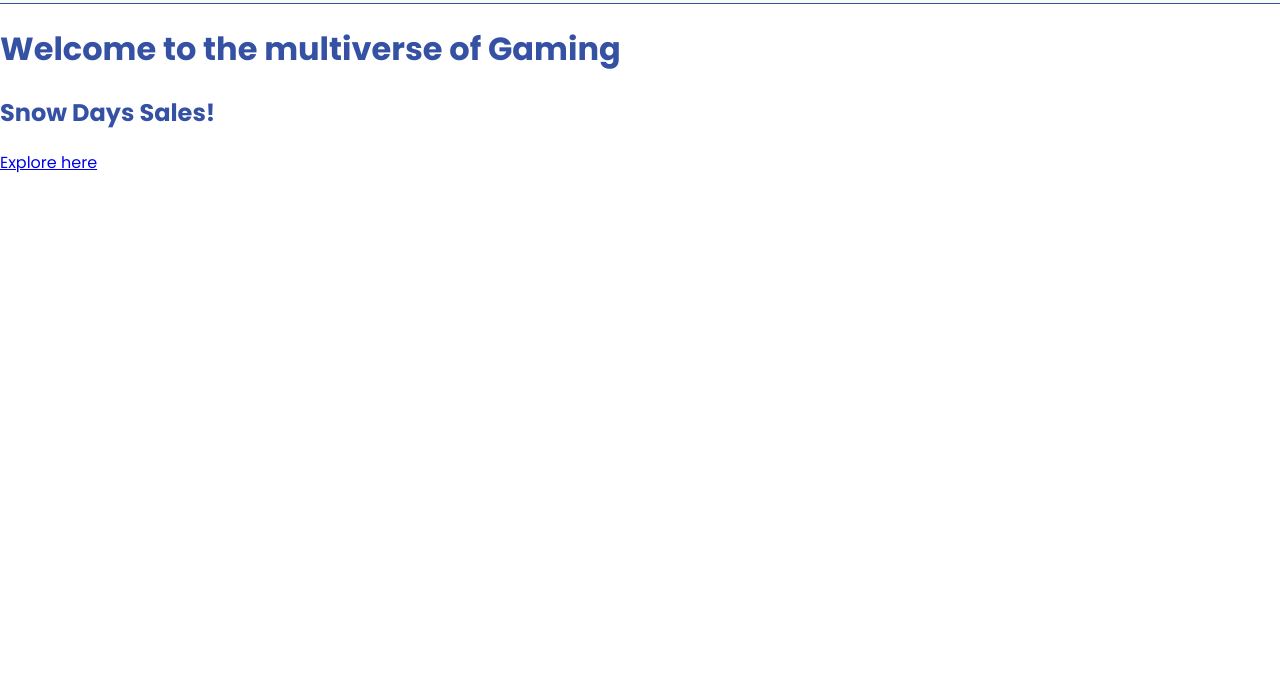
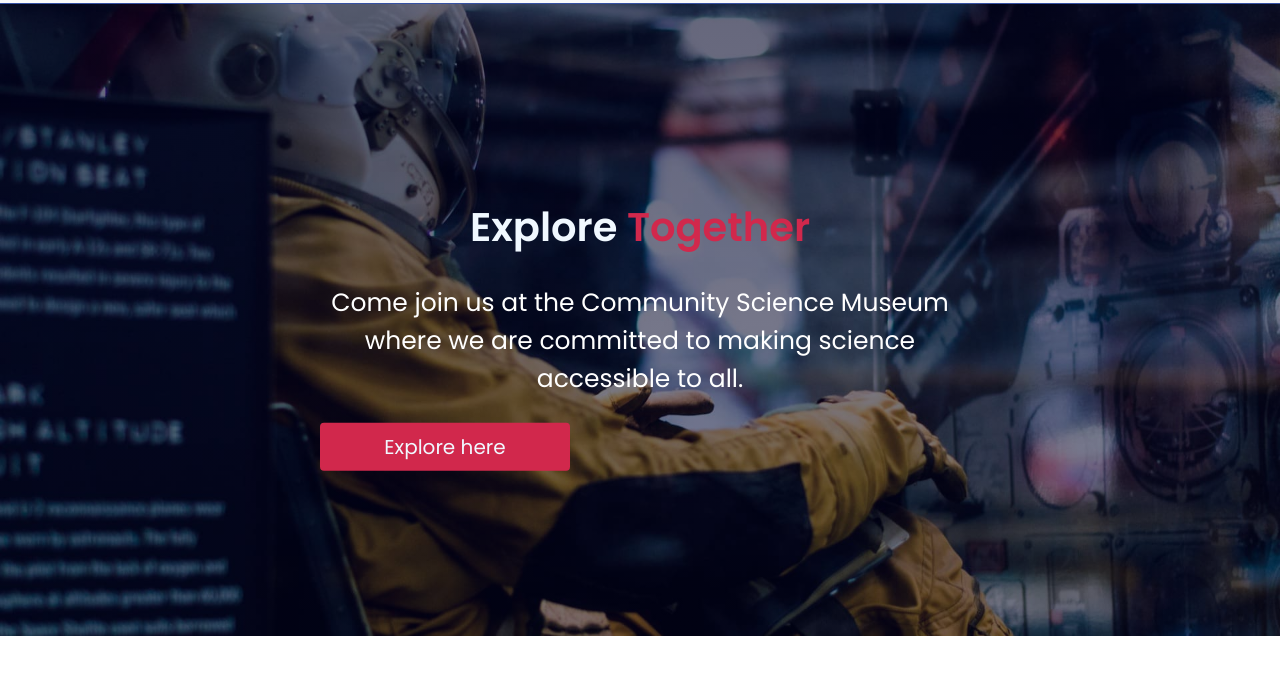
Before and after one commit to Kevokamau/Semester-project, a plain HTML site: page index.html in a window 1280 px wide. Shown: the part 99-774 px from the top of the page. Drawn offline with Linux system fonts and the light colour scheme.

Commit message:
Header made

```diff
--- a/css/styles.css
+++ b/css/styles.css
@@ -72,6 +72,67 @@ h1, h2, h3, h4, h5, h6 { font-family: 'Poppins', sans-serif;
         display: none;
       }
 
+      header {
+        position:relative;
+        background: #3551A3;
+       }
+
+       .hero-img {
+        background: linear-gradient(
+            #0103269a, #0103267b
+        ), url(/images/andrew-ruiz-348421.jpg);
+        position: relative;
+        background-position: center;
+        width: auto;
+        min-height: 600px;
+        background-size: cover;
+        background-repeat: no-repeat;
+        padding-bottom: 2rem;
+
+       }
+
+       .hero-text {
+        color: aliceblue;
+        position: absolute;
+        top: 50%;
+        left: 50%;
+        transform: translate(-50%, -50%);
+       }
+
+       span {
+        color: #D1284C;
+       }
+
+       .hero-headline {
+        color:aliceblue;
+        font-size: 40px;
+        font-weight: 600;
+        text-align: center;
+       }
+       .hero-p {
+        color: #FFF;
+        text-align: center;
+        font-size: 25px;
+
+       }
+
+       .btn {
+        display: flex;
+        width: 202px;
+        height: 40px;
+        padding: 4px 24px;
+        justify-content: center;
+        align-items: center;
+        gap: 10px;
+        flex-shrink: 0;
+        border-radius: 4px;
+        background: #D1284C;
+        color: aliceblue;
+        text-decoration: none;
+        font-size: 20px;
+
+       }
+
 
 
     /* MIN MEDIA START ---Navigation Rules */
--- a/index.html
+++ b/index.html
@@ -34,9 +34,9 @@
 
         <div class="bg-img hero-img">
           <div class="hero-text">
-            <h1 class="headline">Welcome to the multiverse of Gaming</h1>
-            <h2>Snow Days Sales!</h2>
-            <a href="/images/andrew-ruiz-348421.jpg" class=" btn form-btn">Explore here</a>
+            <h1 class="hero-headline">Explore <span>Together</span></h1>
+            <p class="hero-p">Come join us at the Community Science Museum where we are committed to making science accessible to all.</p>
+            <a href="#" class=" btn ">Explore here</a>
           </div>
         </div>
 
```
